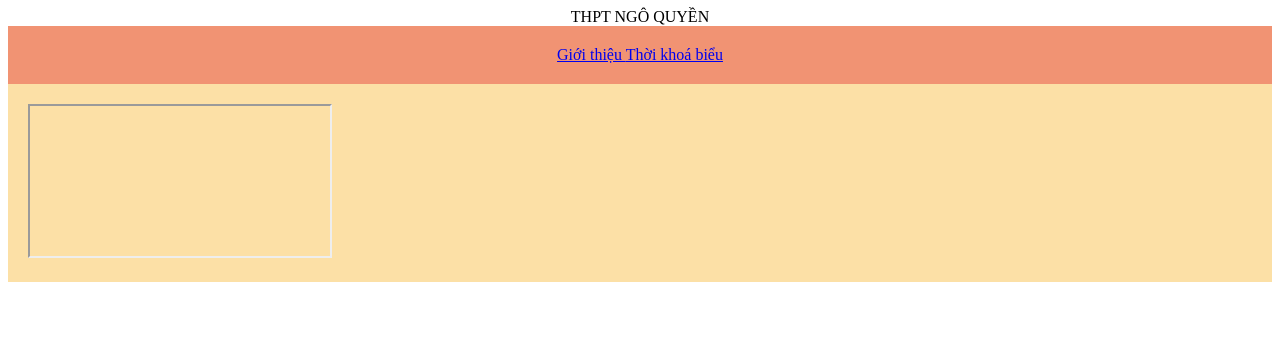
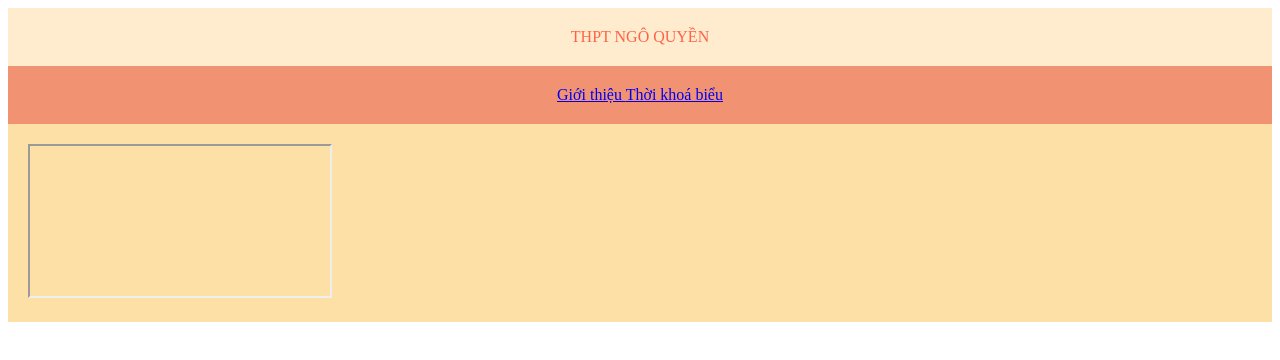
Before and after one commit to Khoanm0811/Nguyen-Manh-Khoa, a plain HTML site: page index.html in a window 1280 px wide. Drawn offline with Linux system fonts and the light colour scheme.

Commit message:
Update index.html

```diff
--- a/index.html
+++ b/index.html
@@ -15,7 +15,7 @@
 </head>
  <body>
    <center>
-   <div class=”phandau”> THPT NGÔ QUYỀN </div>
+   <div class="phandau"> THPT NGÔ QUYỀN </div>
    <div class="thucdon">
      <a href="Contents/gtbt.html" target="nd"> Giới thiệu </a>
      <a href="Contents/TKB2.html" target="nd"> Thời khoá biểu </a>
```
